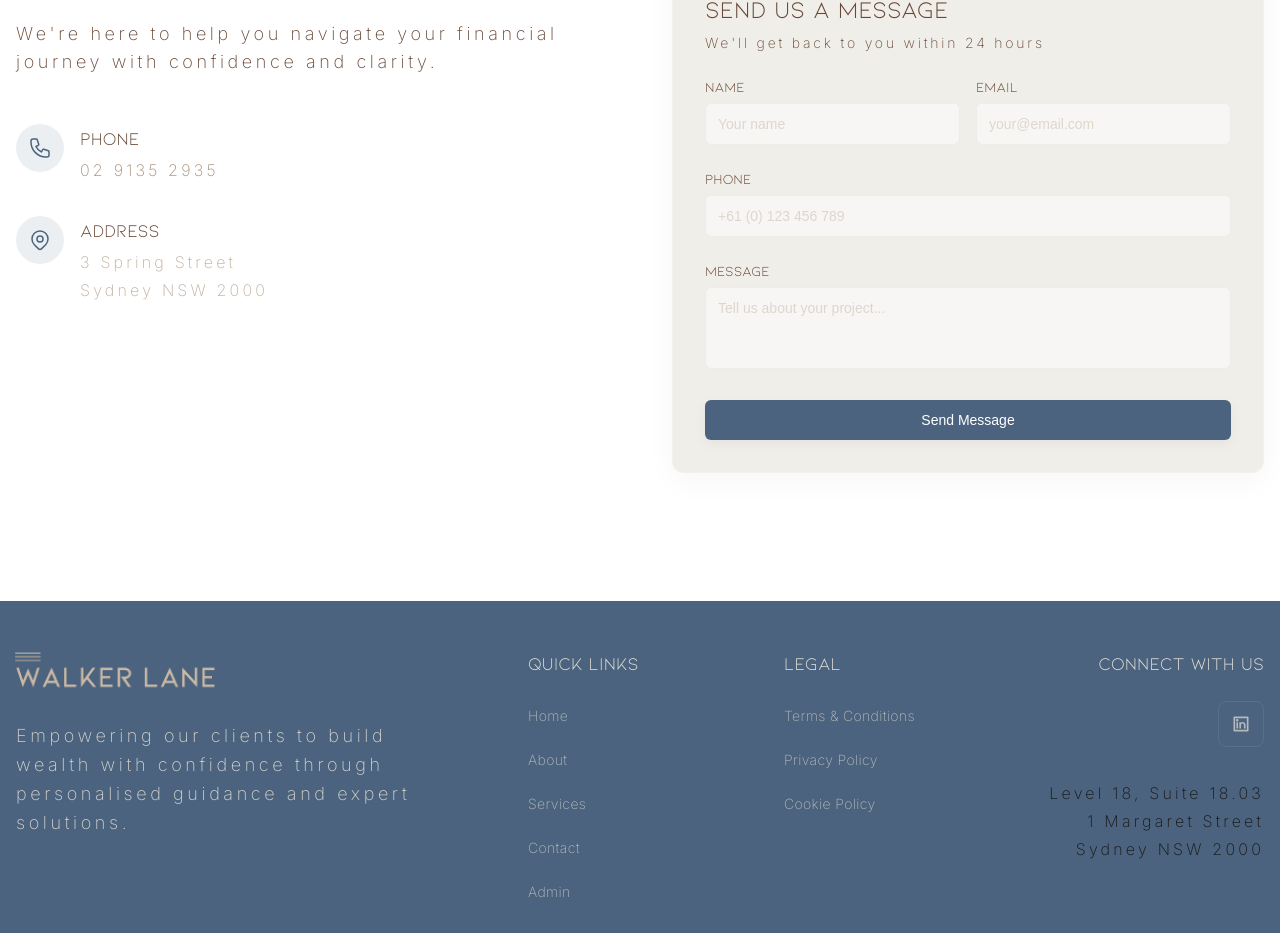
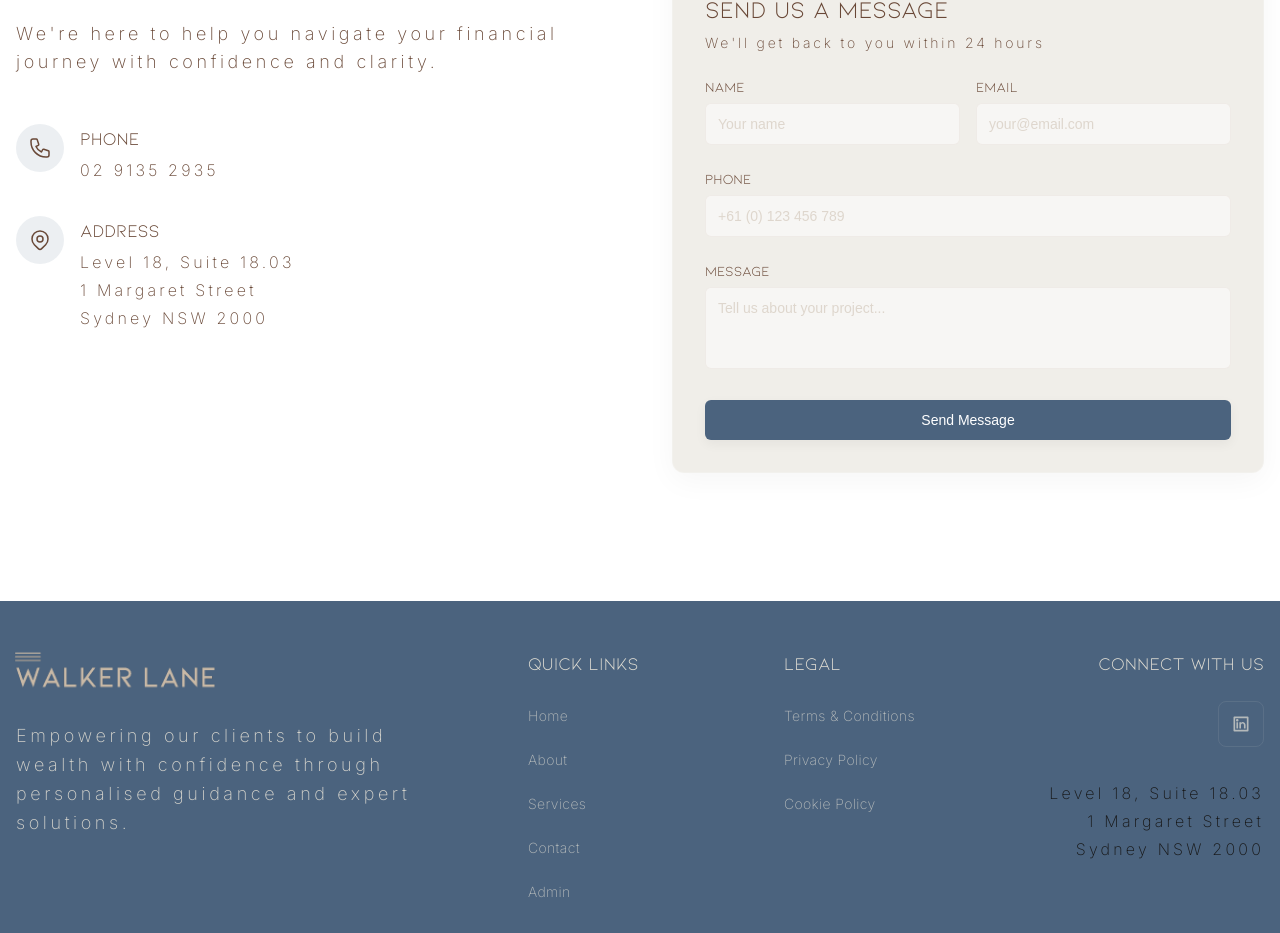
Before and after one commit to tjsoho/walker-lane, a Next.js app: page /advisors in a window 1280 px wide. Shown: the part 7993-8926 px from the top of the page. Built offline with nearby package versions, Linux system fonts and the light colour scheme.

Commit message:
fixed contacts

```diff
--- a/src/app/(pages)/advisors/sections/ContactSection.tsx
+++ b/src/app/(pages)/advisors/sections/ContactSection.tsx
@@ -78,13 +78,13 @@ export function ContactSection() {
                         <div className="space-y-8">
                             <div className="flex items-start space-x-4">
                                 <div className="w-12 h-12 rounded-full bg-brand-blue/10 flex items-center justify-center flex-shrink-0">
-                                    <svg className="w-6 h-6 text-brand-blue" fill="none" stroke="currentColor" viewBox="0 0 24 24">
+                                    <svg className="w-6 h-6 text-brand-brown-dark" fill="none" stroke="currentColor" viewBox="0 0 24 24">
                                         <path strokeLinecap="round" strokeLinejoin="round" strokeWidth={1.5} d="M3 5a2 2 0 012-2h3.28a1 1 0 01.948.684l1.498 4.493a1 1 0 01-.502 1.21l-2.257 1.13a11.042 11.042 0 005.516 5.516l1.13-2.257a1 1 0 011.21-.502l4.493 1.498a1 1 0 01.684.949V19a2 2 0 01-2 2h-1C9.716 21 3 14.284 3 6V5z" />
                                     </svg>
                                 </div>
                                 <div>
                                     <h3 className="text-lg font-medium text-brand-brown-dark mb-1 font-kiona">Phone</h3>
-                                    <p className="text-brand-brown">02 9135 2935</p>
+                                    <p className="text-brand-brown-dark">02 9135 2935</p>
                                 </div>
                             </div>
 
@@ -92,14 +92,14 @@ export function ContactSection() {
 
                             <div className="flex items-start space-x-4">
                                 <div className="w-12 h-12 rounded-full bg-brand-blue/10 flex items-center justify-center flex-shrink-0">
-                                    <svg className="w-6 h-6 text-brand-blue" fill="none" stroke="currentColor" viewBox="0 0 24 24">
+                                    <svg className="w-6 h-6 text-brand-brown-dark" fill="none" stroke="currentColor" viewBox="0 0 24 24">
                                         <path strokeLinecap="round" strokeLinejoin="round" strokeWidth={1.5} d="M17.657 16.657L13.414 20.9a1.998 1.998 0 01-2.827 0l-4.244-4.243a8 8 0 1111.314 0z" />
                                         <path strokeLinecap="round" strokeLinejoin="round" strokeWidth={1.5} d="M15 11a3 3 0 11-6 0 3 3 0 016 0z" />
                                     </svg>
                                 </div>
                                 <div>
                                     <h3 className="text-lg font-medium text-brand-brown-dark mb-1 font-kiona">Address</h3>
-                                    <p className="text-brand-brown/70">3 Spring Street<br />Sydney NSW 2000</p>
+                                    <p className="text-brand-brown-dark">Level 18, Suite 18.03<br />1 Margaret Street<br />Sydney NSW 2000</p>
                                 </div>
                             </div>
                         </div>
--- a/src/app/(pages)/contact/page.tsx
+++ b/src/app/(pages)/contact/page.tsx
@@ -82,17 +82,17 @@ export default function ContactPage() {
               <div className="space-y-8">
                 <div className="flex items-start space-x-4">
                   <div className="w-12 h-12 rounded-full bg-brand-blue/10 flex items-center justify-center flex-shrink-0">
-                    <svg className="w-6 h-6 text-brand-blue" fill="none" stroke="currentColor" viewBox="0 0 24 24">
+                    <svg className="w-6 h-6 text-brand-brown-dark" fill="none" stroke="currentColor" viewBox="0 0 24 24">
                       <path strokeLinecap="round" strokeLinejoin="round" strokeWidth={1.5} d="M3 5a2 2 0 012-2h3.28a1 1 0 01.948.684l1.498 4.493a1 1 0 01-.502 1.21l-2.257 1.13a11.042 11.042 0 005.516 5.516l1.13-2.257a1 1 0 011.21-.502l4.493 1.498a1 1 0 01.684.949V19a2 2 0 01-2 2h-1C9.716 21 3 14.284 3 6V5z" />
                     </svg>
                   </div>
                   <div>
                     <h3 className="text-lg font-medium text-brand-brown mb-1">Phone</h3>
-                    <p className="text-brand-brown/70">02 9135 2935</p>
+                    <p className="text-brand-brown-dark">02 9135 2935</p>
                   </div>
                 </div>
 
-                <div className="flex items-start space-x-4">
+                {/* <div className="flex items-start space-x-4">
                   <div className="w-12 h-12 rounded-full bg-brand-blue/10 flex items-center justify-center flex-shrink-0">
                     <svg className="w-6 h-6 text-brand-blue" fill="none" stroke="currentColor" viewBox="0 0 24 24">
                       <path strokeLinecap="round" strokeLinejoin="round" strokeWidth={1.5} d="M3 8l7.89 5.26a2 2 0 002.22 0L21 8M5 19h14a2 2 0 002-2V7a2 2 0 00-2-2H5a2 2 0 00-2 2v10a2 2 0 002 2z" />
@@ -102,18 +102,18 @@ export default function ContactPage() {
                     <h3 className="text-lg font-medium text-brand-brown mb-1">Email</h3>
                     <p className="text-brand-brown/70">ops@walkerlane.com.au</p>
                   </div>
-                </div>
+                </div> */}
 
                 <div className="flex items-start space-x-4">
                   <div className="w-12 h-12 rounded-full bg-brand-blue/10 flex items-center justify-center flex-shrink-0">
-                    <svg className="w-6 h-6 text-brand-blue" fill="none" stroke="currentColor" viewBox="0 0 24 24">
+                    <svg className="w-6 h-6 text-brand-brown-dark" fill="none" stroke="currentColor" viewBox="0 0 24 24">
                       <path strokeLinecap="round" strokeLinejoin="round" strokeWidth={1.5} d="M17.657 16.657L13.414 20.9a1.998 1.998 0 01-2.827 0l-4.244-4.243a8 8 0 1111.314 0z" />
                       <path strokeLinecap="round" strokeLinejoin="round" strokeWidth={1.5} d="M15 11a3 3 0 11-6 0 3 3 0 016 0z" />
                     </svg>
                   </div>
                   <div>
                     <h3 className="text-lg font-medium text-brand-brown mb-1">Address</h3>
-                    <p className="text-brand-brown/70">3 Spring Street<br />Sydney, NSW 2000</p>
+                    <p className="text-brand-brown-dark">Level 18, Suite 18.03<br />1 Margaret Street<br />Sydney NSW 2000</p>
                   </div>
                 </div>
               </div>
```
